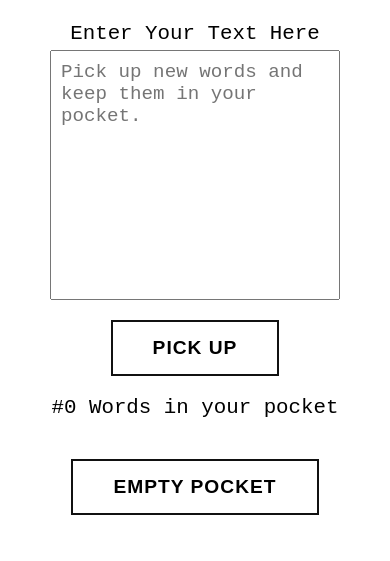
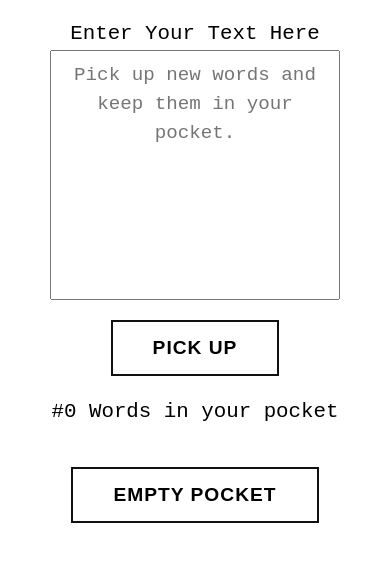
Before and after one commit to muhammad-abdusalam/Words_Pocket, a plain HTML site: page index.html in a window 390 px wide. Shown: the part 127-688 px from the top of the page. Drawn offline with Linux system fonts and the light colour scheme.

Commit message:
Edit elments centering in mobile

```diff
--- a/style.css
+++ b/style.css
@@ -54,6 +54,8 @@ section form textarea {
   resize: none;
   padding: 10px;
   font-size: 1.2rem;
+  text-align: center;
+  line-height: 1.5;
 }
 section form textarea:focus {
   outline: none;
@@ -78,6 +80,8 @@ section form .clear:hover {
 }
 section form .words-count {
   font-size: 1.3rem;
+  text-align: center;
+  line-height: 1.5;
 }
 section form #new-words {
   margin-bottom: 20px;
```
